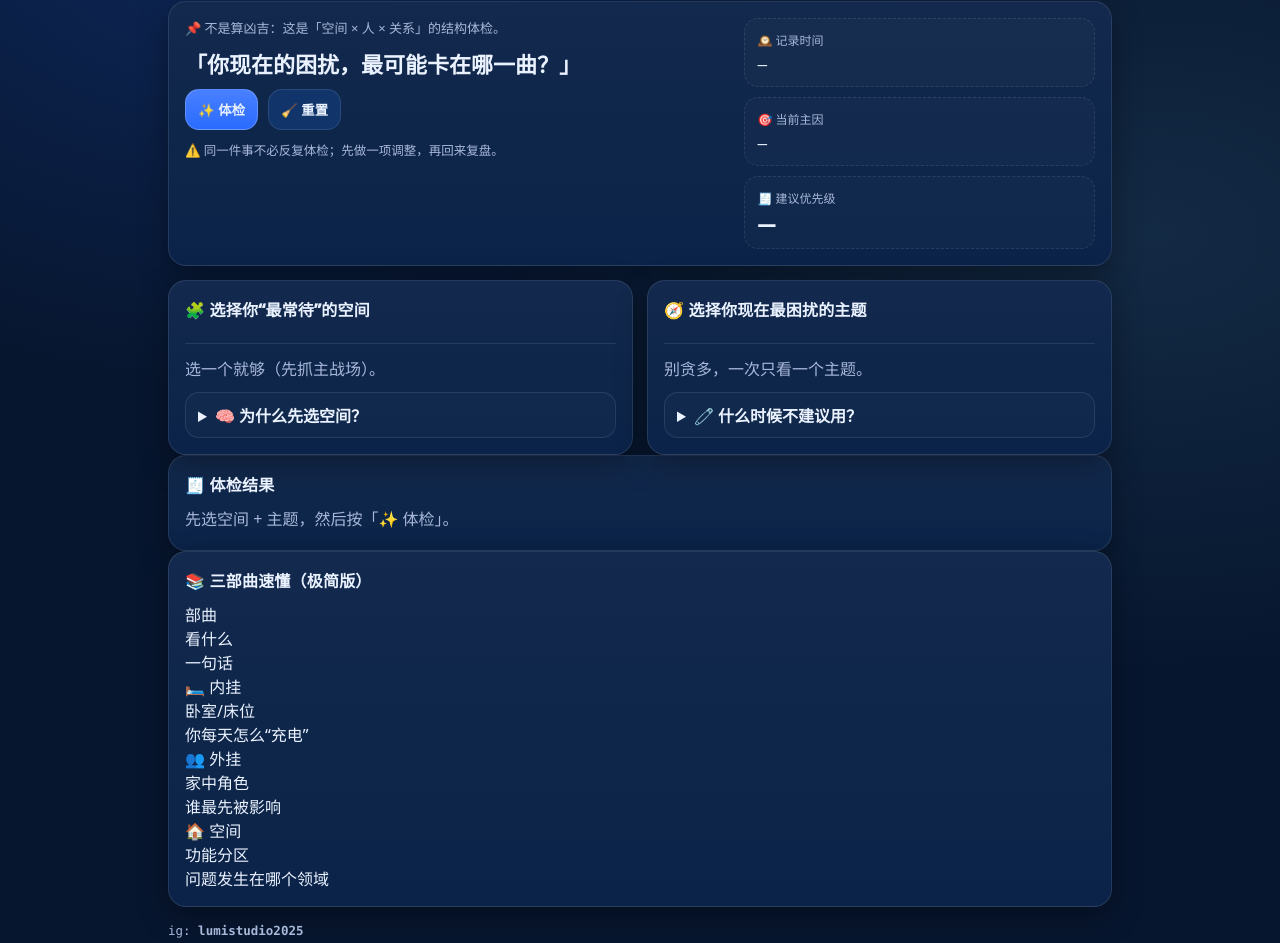
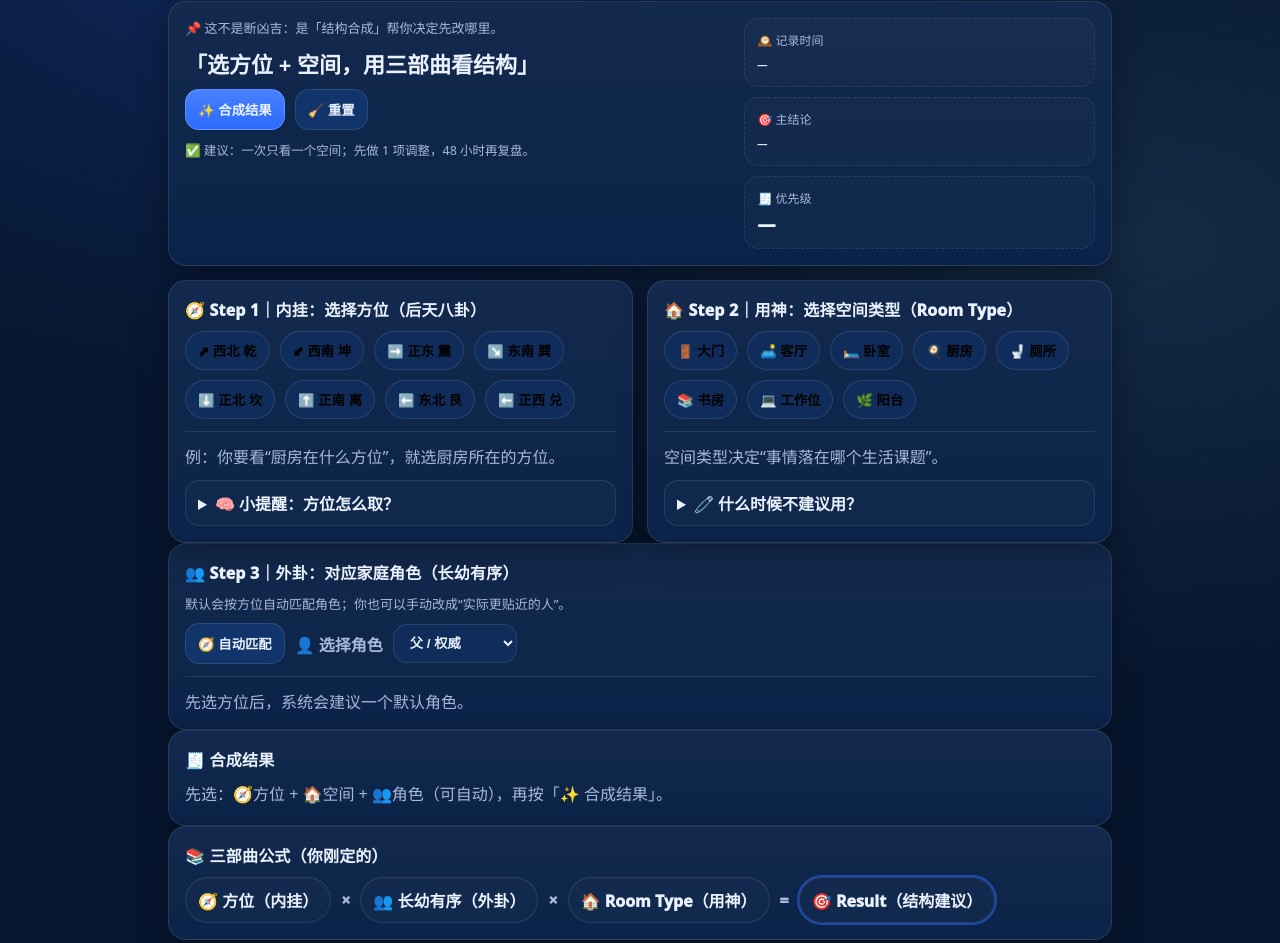
Before and after one commit to therealdtyh0601/-, a plain HTML site: page index.html in a window 1280 px wide. Shown: the part 91-1034 px from the top of the page. Drawn offline with Linux system fonts and the light colour scheme.

Commit message:
Update index.html

```diff
--- a/index.html
+++ b/index.html
@@ -3,30 +3,29 @@
 <head>
   <meta charset="utf-8" />
   <meta name="viewport" content="width=device-width, initial-scale=1" />
-  <title>阳宅三部曲 · 快速体检｜Lumi Free</title>
-  <meta name="description" content="阳宅三部曲（内挂 / 外挂 / 空间）快速体检。emoji-only，结构化输出。" />
+  <title>阳宅三部曲 · Lumi Free</title>
+  <meta name="description" content="方位（内挂）× 家庭角色（外卦）× Room Type（用神）= 结构结果。Lumi Free emoji-only webapp。" />
   <link rel="stylesheet" href="./styles.css" />
 </head>
 <body>
   <main class="wrap">
     <header class="top">
       <div class="brand">
-        <div class="title">🟦 阳宅三部曲 · 快速体检</div>
-        <div class="sub">🏠 结构判断 · 🧠 行为建议 · 🆓 Lumi Free</div>
+        <div class="title">🟦 阳宅三部曲 · Lumi Free</div>
+        <div class="sub">🧩 内挂（方位） × 👥 外卦（长幼） × 🏠 用神（空间）</div>
       </div>
       <button id="btnTheme" class="btn ghost" type="button" aria-label="切换主题">🌙 / ☀️</button>
     </header>
 
     <section class="card hero">
       <div class="heroText">
-        <div class="kicker">📌 不是算凶吉：这是「空间 × 人 × 关系」的结构体检。</div>
-        <div class="prompt">「你现在的困扰，最可能卡在哪一曲？」</div>
-
+        <div class="kicker">📌 这不是断凶吉：是「结构合成」帮你决定先改哪里。</div>
+        <div class="prompt">「选方位 + 空间，用三部曲看结构」</div>
         <div class="row">
-          <button id="btnCheck" class="btn primary" type="button">✨ 体检</button>
+          <button id="btnAnalyze" class="btn primary" type="button">✨ 合成结果</button>
           <button id="btnReset" class="btn" type="button">🧹 重置</button>
         </div>
-        <div class="hint">⚠️ 同一件事不必反复体检；先做一项调整，再回来复盘。</div>
+        <div class="hint">✅ 建议：一次只看一个空间；先做 1 项调整，48 小时再复盘。</div>
       </div>
 
       <div class="heroPanel">
@@ -35,11 +34,11 @@
           <div id="timeLabel" class="miniValue">—</div>
         </div>
         <div class="mini">
-          <div class="miniTitle">🎯 当前主因</div>
-          <div id="primaryLabel" class="miniValue">—</div>
+          <div class="miniTitle">🎯 主结论</div>
+          <div id="headlineLabel" class="miniValue">—</div>
         </div>
         <div class="mini big">
-          <div class="miniTitle">🧾 建议优先级</div>
+          <div class="miniTitle">🧾 优先级</div>
           <div id="prioLabel" class="result">—</div>
         </div>
       </div>
@@ -47,64 +46,72 @@
 
     <section class="grid2">
       <section class="card">
-        <div class="cardTitle">🧩 选择你“最常待”的空间</div>
-        <div id="roomChips" class="chips"></div>
+        <div class="cardTitle">🧭 Step 1｜内挂：选择方位（后天八卦）</div>
+        <div id="dirChips" class="chips"></div>
         <div class="divider"></div>
-        <div class="muted" id="roomHint">选一个就够（先抓主战场）。</div>
+        <div class="muted" id="dirHint">例：你要看“厨房在什么方位”，就选厨房所在的方位。</div>
 
         <details class="details">
-          <summary>🧠 为什么先选空间？</summary>
+          <summary>🧠 小提醒：方位怎么取？</summary>
           <div class="detailsBody">
-            <p>三部曲里，空间是“问题出现在哪个层面”，而卧室/床位是“长期底层状态”。</p>
-            <p class="muted">所以：先抓你最常待的空间，判断再回到“内挂（卧室）”是否需要优先处理。</p>
+            <p>用“最接近的八方”就够：东/东南/南/西南/西/西北/北/东北。</p>
+            <p class="muted">Free 版不要求精确度数，先让结构跑起来。</p>
           </div>
         </details>
       </section>
 
       <section class="card">
-        <div class="cardTitle">🧭 选择你现在最困扰的主题</div>
-        <div id="themeChips" class="chips"></div>
+        <div class="cardTitle">🏠 Step 2｜用神：选择空间类型（Room Type）</div>
+        <div id="roomChips" class="chips"></div>
         <div class="divider"></div>
-        <div class="muted" id="themeHint">别贪多，一次只看一个主题。</div>
+        <div class="muted" id="roomHint">空间类型决定“事情落在哪个生活课题”。</div>
 
         <details class="details">
           <summary>🧷 什么时候不建议用？</summary>
           <div class="detailsBody">
-            <p>不建议把这当成“判决书”。如果涉及医疗、法律、重大财务，请以专业建议为主。</p>
-            <p class="muted">这个 App 的作用是：帮你更清楚“从哪里开始改”。</p>
+            <p>医疗、法律、重大财务请以专业意见为主。本 App 只做生活结构建议。</p>
           </div>
         </details>
       </section>
     </section>
 
     <section class="card">
-      <div class="cardTitle">🧾 体检结果</div>
+      <div class="cardTitle">👥 Step 3｜外卦：对应家庭角色（长幼有序）</div>
+      <div class="small muted">默认会按方位自动匹配角色；你也可以手动改成“实际更贴近的人”。</div>
+      <div class="row" style="margin-top:10px;">
+        <button id="btnAutoRole" class="btn" type="button">🧭 自动匹配</button>
+        <div class="selectWrap">
+          <label class="selectLabel" for="roleSelect">👤 选择角色</label>
+          <select id="roleSelect" class="select"></select>
+        </div>
+      </div>
+      <div class="divider"></div>
+      <div id="roleHint" class="muted">先选方位后，系统会建议一个默认角色。</div>
+    </section>
+
+    <section class="card">
+      <div class="cardTitle">🧾 合成结果</div>
       <div id="output" class="output">
-        <div class="muted">先选空间 + 主题，然后按「✨ 体检」。</div>
+        <div class="muted">先选：🧭方位 + 🏠空间 + 👥角色（可自动），再按「✨ 合成结果」。</div>
       </div>
     </section>
 
     <section class="card">
-      <div class="cardTitle">📚 三部曲速懂（极简版）</div>
-      <div class="table">
-        <div class="tr head">
-          <div class="td">部曲</div><div class="td">看什么</div><div class="td">一句话</div>
-        </div>
-        <div class="tr">
-          <div class="td">🛏️ 内挂</div><div class="td">卧室/床位</div><div class="td">你每天怎么“充电”</div>
-        </div>
-        <div class="tr">
-          <div class="td">👥 外挂</div><div class="td">家中角色</div><div class="td">谁最先被影响</div>
-        </div>
-        <div class="tr">
-          <div class="td">🏠 空间</div><div class="td">功能分区</div><div class="td">问题发生在哪个领域</div>
-        </div>
+      <div class="cardTitle">📚 三部曲公式（你刚定的）</div>
+      <div class="formula">
+        <div class="pill">🧭 方位（内挂）</div>
+        <div class="op">×</div>
+        <div class="pill">👥 长幼有序（外卦）</div>
+        <div class="op">×</div>
+        <div class="pill">🏠 Room Type（用神）</div>
+        <div class="op">=</div>
+        <div class="pill strong">🎯 Result（结构建议）</div>
       </div>
     </section>
 
     <footer class="foot">
       <div class="watermark">ig: <b>lumistudio2025</b></div>
-      <div class="disclaimer">📌 本 App 提供结构化生活建议与空间觉察，不作为风水断凶吉依据。</div>
+      <div class="disclaimer">📌 本 App 为结构化空间自检工具，不作凶吉断语，不替代专业意见。</div>
     </footer>
   </main>
 
```
